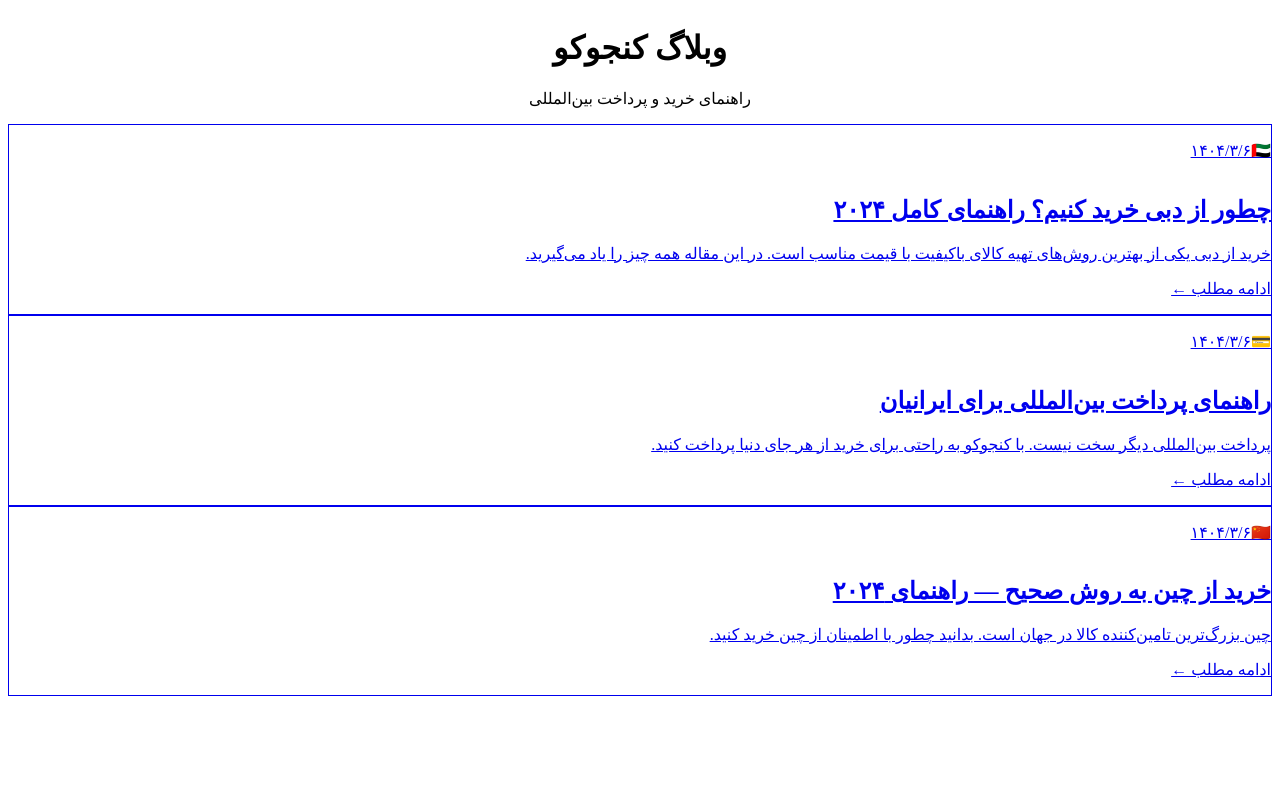
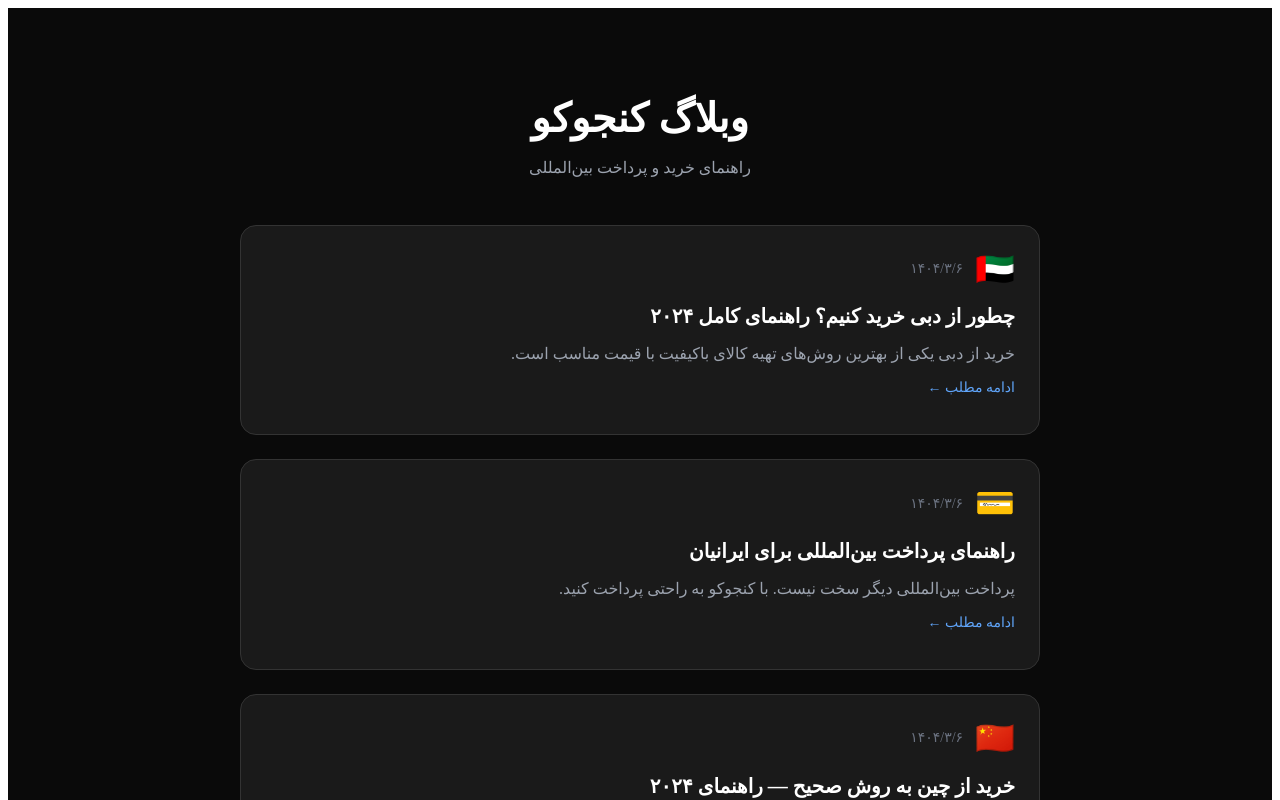
Before and after one commit to seyedmehdialavi93-coder/konjoko, a Next.js app: page /blog in a window 1280 px wide. Shown: the top 800 px of the page. Built offline with nearby package versions, Linux system fonts and the light colour scheme.

Commit message:
update blog design

```diff
--- a/app/blog/page.tsx
+++ b/app/blog/page.tsx
@@ -1,24 +1,25 @@
+"use client";
 import Link from "next/link";
 
 const posts = [
  {
    slug: "kharid-az-dubai",
    title: "چطور از دبی خرید کنیم؟ راهنمای کامل ۲۰۲۴",
-    excerpt: "خرید از دبی یکی از بهترین روش‌های تهیه کالای باکیفیت با قیمت مناسب است. در این مقاله همه چیز را یاد می‌گیرید.",
+   excerpt: "خرید از دبی یکی از بهترین روش‌های تهیه کالای باکیفیت با قیمت مناسب است.",
    date: "۱۴۰۴/۳/۶",
    emoji: "🇦🇪",
  },
  {
    slug: "pardakht-beinalmelli",
    title: "راهنمای پرداخت بین‌المللی برای ایرانیان",
-    excerpt: "پرداخت بین‌المللی دیگر سخت نیست. با کنجوکو به راحتی برای خرید از هر جای دنیا پرداخت کنید.",
+   excerpt: "پرداخت بین‌المللی دیگر سخت نیست. با کنجوکو به راحتی پرداخت کنید.",
    date: "۱۴۰۴/۳/۶",
    emoji: "💳",
  },
  {
    slug: "kharid-az-chin",
    title: "خرید از چین به روش صحیح — راهنمای ۲۰۲۴",
-    excerpt: "چین بزرگ‌ترین تامین‌کننده کالا در جهان است. بدانید چطور با اطمینان از چین خرید کنید.",
+   excerpt: "چین بزرگ‌ترین تامین‌کننده کالا در جهان است. بدانید چطور با اطمینان خرید کنید.",
    date: "۱۴۰۴/۳/۶",
    emoji: "🇨🇳",
  },
@@ -26,21 +27,21 @@
 
 export default function BlogPage() {
  return (
-    <main className="min-h-screen bg-gray-950 text-white" dir="rtl">
-      <div className="max-w-4xl mx-auto px-4 py-16">
-        <h1 className="text-4xl font-bold mb-4 text-center">وبلاگ کنجوکو</h1>
-        <p className="text-center text-gray-400 mb-12">راهنمای خرید و پرداخت بین‌المللی</p>
-        <div className="grid gap-6">
+   <main style={{backgroundColor: "#0a0a0a", minHeight: "100vh", color: "white", direction: "rtl"}}>
+     <div style={{maxWidth: "800px", margin: "0 auto", padding: "60px 20px"}}>
+       <h1 style={{fontSize: "2.5rem", fontWeight: "bold", textAlign: "center", marginBottom: "12px"}}>وبلاگ کنجوکو</h1>
+       <p style={{textAlign: "center", color: "#9ca3af", marginBottom: "48px"}}>راهنمای خرید و پرداخت بین‌المللی</p>
+       <div style={{display: "flex", flexDirection: "column", gap: "24px"}}>
          {posts.map((post) => (
-            <Link href={`/blog/${post.slug}`} key={post.slug}>
-              <div className="bg-gray-900 border border-gray-800 rounded-2xl p-6 hover:border-blue-500 hover:shadow-xl transition-all duration-300">
-                <div className="flex items-center gap-3 mb-3">
-                  <span className="text-3xl">{post.emoji}</span>
-                  <p className="text-sm text-gray-500">{post.date}</p>
+           <Link href={`/blog/${post.slug}`} key={post.slug} style={{textDecoration: "none"}}>
+             <div style={{backgroundColor: "#1a1a1a", border: "1px solid #333", borderRadius: "16px", padding: "24px", cursor: "pointer"}}>
+               <div style={{display: "flex", alignItems: "center", gap: "12px", marginBottom: "12px"}}>
+                 <span style={{fontSize: "2rem"}}>{post.emoji}</span>
+                 <span style={{color: "#6b7280", fontSize: "0.875rem"}}>{post.date}</span>
                </div>
-                <h2 className="text-xl font-bold mb-2 text-white">{post.title}</h2>
-                <p className="text-gray-400">{post.excerpt}</p>
-                <p className="text-blue-400 mt-4 text-sm">ادامه مطلب ←</p>
+               <h2 style={{fontSize: "1.25rem", fontWeight: "bold", color: "white", marginBottom: "8px"}}>{post.title}</h2>
+               <p style={{color: "#9ca3af"}}>{post.excerpt}</p>
+               <p style={{color: "#60a5fa", marginTop: "16px", fontSize: "0.875rem"}}>ادامه مطلب ←</p>
              </div>
            </Link>
          ))}
```
Lines whose indentation alone changed are shown as unchanged.
